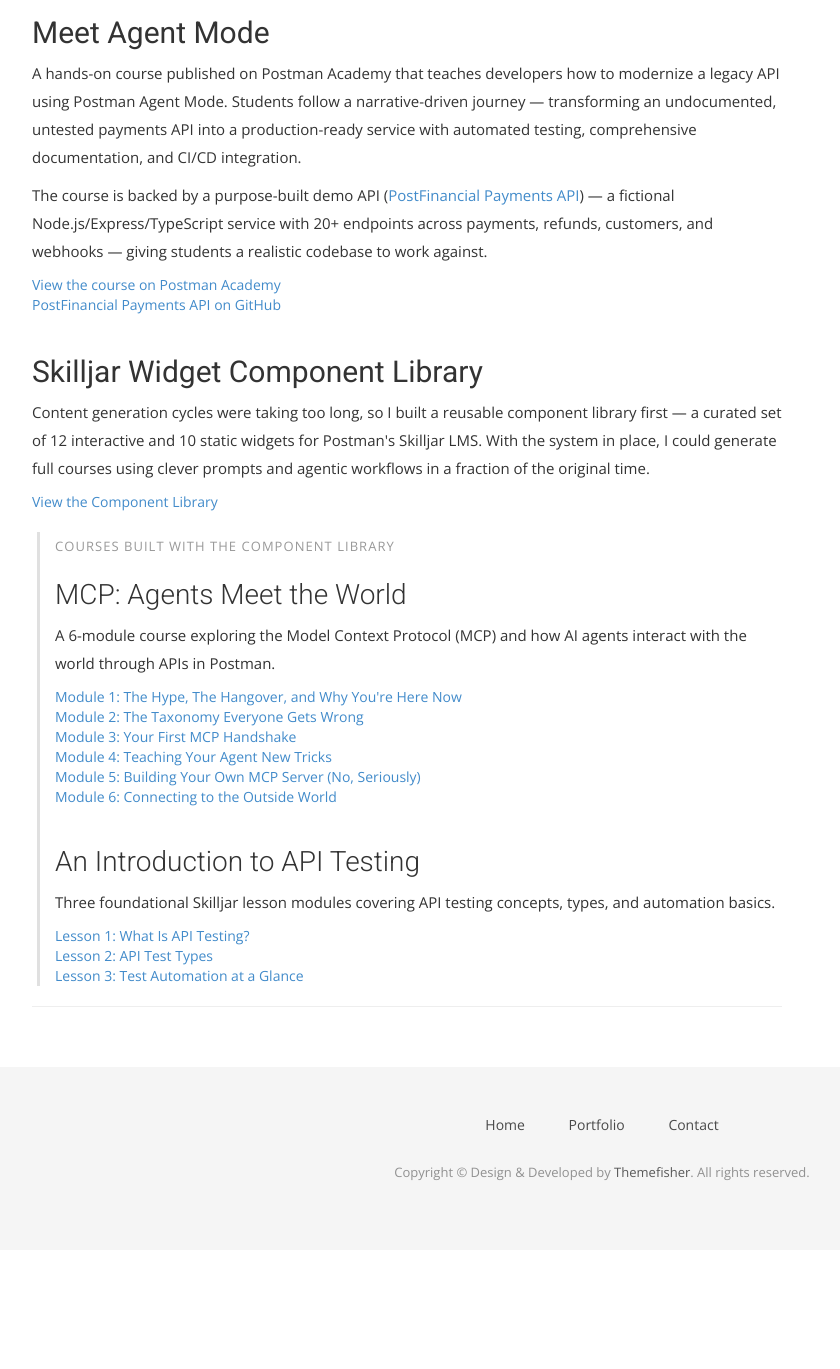
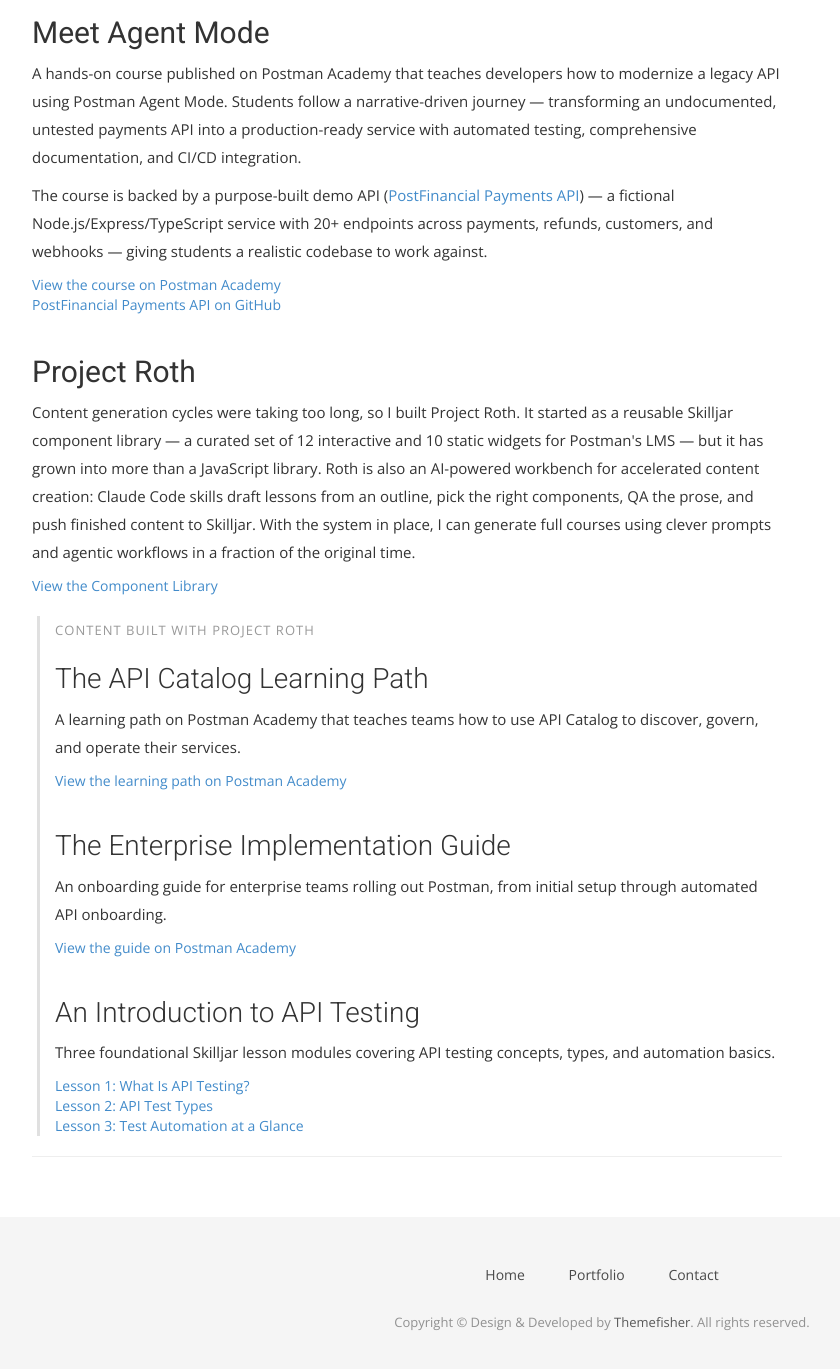
Before and after one commit to Tacktician/portfolio-site, a Jekyll site: the page built from postman.html, in a window 1280 px wide and 1400 px high, scrolled down 1003 px. Shown: the top 1369 px of the window, without its empty margins (38-878 px from the left). Built offline with Jekyll 4.4.1, drawn with Linux system fonts in a browser that asks for light colours; nearby versions of some CDN libraries; some web fonts are replaced; comment, search, counter and statistics services are not loaded; before the commit the page ends 2253 px from its top, so only the background shows below that.

Commit message:
Update Postman page: add API Catalog path and Enterprise guide, rename library to Project Roth
Co-Authored-By: Claude <noreply@anthropic.com>

```diff
--- a/_includes/postman-content.html
+++ b/_includes/postman-content.html
@@ -31,8 +31,8 @@
 
                 <br>
 
-                <h2>Skilljar Widget Component Library</h2>
-                <p>Content generation cycles were taking too long, so I built a reusable component library first — a curated set of 12 interactive and 10 static widgets for Postman's Skilljar LMS. With the system in place, I could generate full courses using clever prompts and agentic workflows in a fraction of the original time.</p>
+                <h2>Project Roth</h2>
+                <p>Content generation cycles were taking too long, so I built Project Roth. It started as a reusable Skilljar component library &mdash; a curated set of 12 interactive and 10 static widgets for Postman's LMS &mdash; but it has grown into more than a JavaScript library. Roth is also an AI-powered workbench for accelerated content creation: Claude Code skills draft lessons from an outline, pick the right components, QA the prose, and push finished content to Skilljar. With the system in place, I can generate full courses using clever prompts and agentic workflows in a fraction of the original time.</p>
                 <ul>
                     <li><a href="/elearning/postman/skilljar-widget-component-library/index.html" target="_blank">View the Component Library</a></li>
                 </ul>
@@ -40,17 +40,20 @@
                 <br>
 
                 <div style="border-left: 3px solid #e0e0e0; padding-left: 1.5rem; margin-left: 0.5rem;">
-                  <p style="font-size: 13px; color: #999; text-transform: uppercase; letter-spacing: 0.08em; margin-bottom: 1.5rem;">Courses built with the component library</p>
+                  <p style="font-size: 13px; color: #999; text-transform: uppercase; letter-spacing: 0.08em; margin-bottom: 1.5rem;">Content built with Project Roth</p>
 
-                  <h3>MCP: Agents Meet the World</h3>
-                  <p>A 6-module course exploring the Model Context Protocol (MCP) and how AI agents interact with the world through APIs in Postman.</p>
+                  <h3>The API Catalog Learning Path</h3>
+                  <p>A learning path on Postman Academy that teaches teams how to use API Catalog to discover, govern, and operate their services.</p>
                   <ul>
-                      <li><a href="/elearning/postman/mcp-agents-meet-the-world/module1-v1.html" target="_blank">Module 1: The Hype, The Hangover, and Why You're Here Now</a></li>
-                      <li><a href="/elearning/postman/mcp-agents-meet-the-world/module2-v1.html" target="_blank">Module 2: The Taxonomy Everyone Gets Wrong</a></li>
-                      <li><a href="/elearning/postman/mcp-agents-meet-the-world/module3-v1.html" target="_blank">Module 3: Your First MCP Handshake</a></li>
-                      <li><a href="/elearning/postman/mcp-agents-meet-the-world/module4-v1.html" target="_blank">Module 4: Teaching Your Agent New Tricks</a></li>
-                      <li><a href="/elearning/postman/mcp-agents-meet-the-world/module5-v1.html" target="_blank">Module 5: Building Your Own MCP Server (No, Seriously)</a></li>
-                      <li><a href="/elearning/postman/mcp-agents-meet-the-world/module6-v1.html" target="_blank">Module 6: Connecting to the Outside World</a></li>
+                      <li><a href="https://academy.postman.com/path/api-catalog" target="_blank">View the learning path on Postman Academy</a></li>
+                  </ul>
+
+                  <br>
+
+                  <h3>The Enterprise Implementation Guide</h3>
+                  <p>An onboarding guide for enterprise teams rolling out Postman, from initial setup through automated API onboarding.</p>
+                  <ul>
+                      <li><a href="https://academy.postman.com/page/enterprise-implementation-onboarding-guide" target="_blank">View the guide on Postman Academy</a></li>
                   </ul>
 
                   <br>
```
